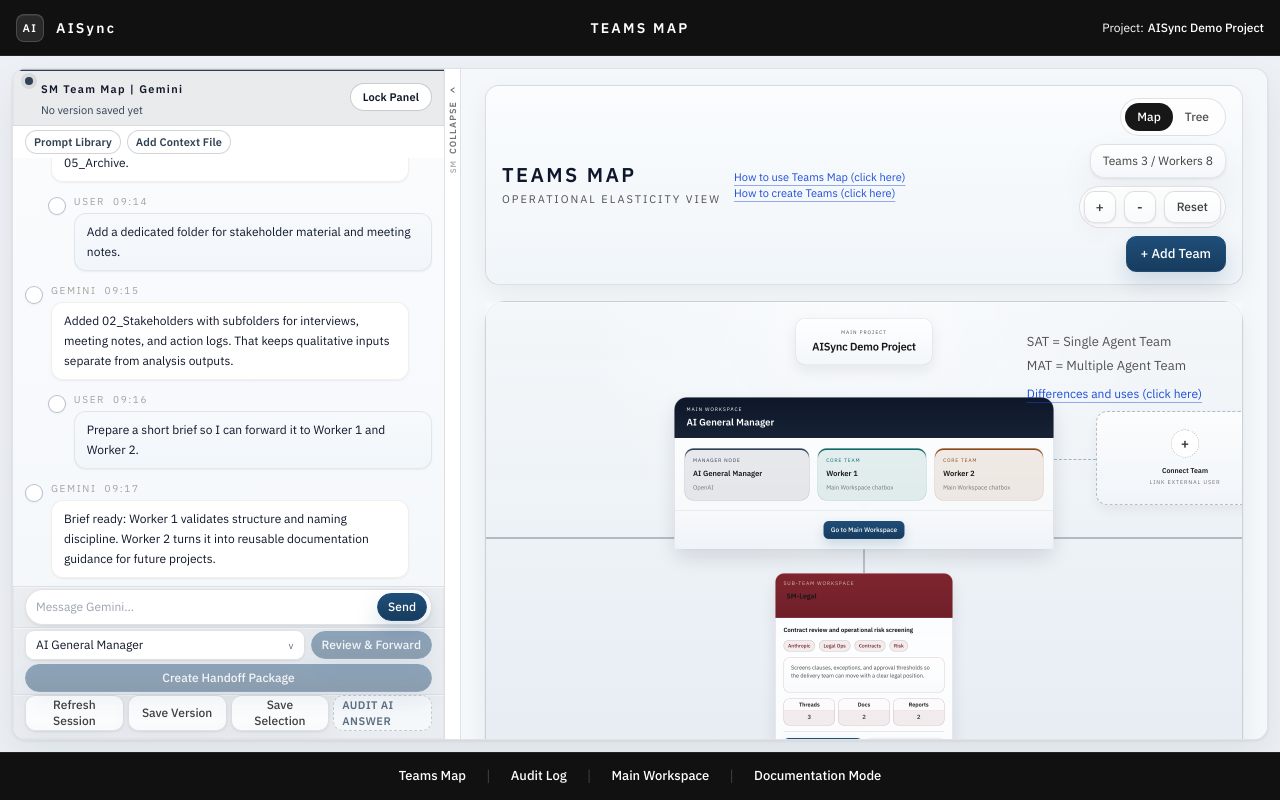
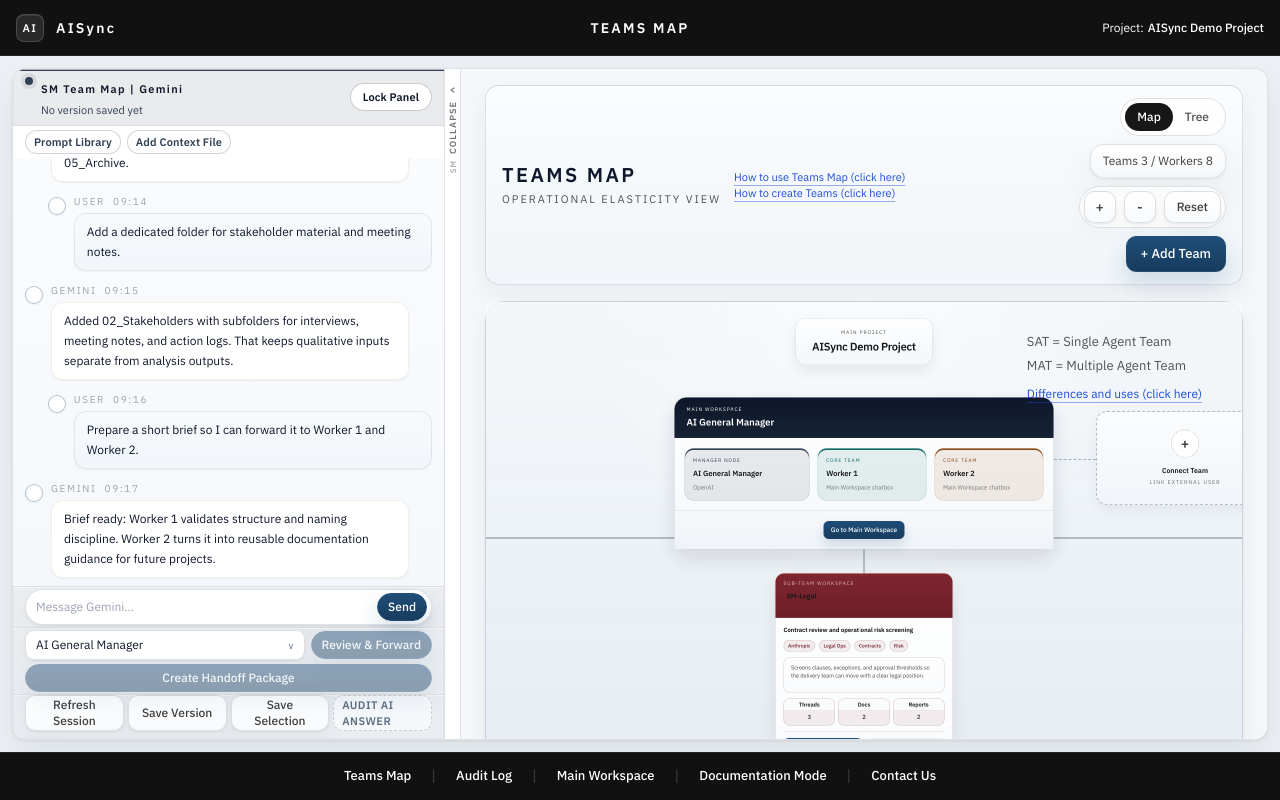
Before and after one commit to agustinestefanell/AISYNC-DEMO-MVP, a React (Vite) app: page / in a window 1280 px wide. Built offline with nearby package versions, Linux system fonts and the light colour scheme.

Commit message:
OE-MVP-02B restore MVP contact form access

```diff
--- a/src/components/BottomNav.tsx
+++ b/src/components/BottomNav.tsx
@@ -17,6 +17,7 @@ const PAGE_ITEMS: NavItem[] = [
   { key: 'C', label: 'Audit Log', shortLabel: 'Log', page: 'C' },
   { key: 'A', label: 'Main Workspace', shortLabel: 'Main', page: 'A' },
   { key: 'B', label: 'Documentation Mode', shortLabel: 'Docs', page: 'B' },
+  { key: 'I', label: 'Contact Us', shortLabel: 'Contact', page: 'I' },
 ];
 
 const SETTINGS_ITEMS = ['Project Settings', 'Agent Labels', 'Theme Preset'];
@@ -277,6 +278,16 @@ export function BottomNav() {
             onNavigate={() => navigateToPage('B')}
             subdued={isPreviewEntryPoint}
           />
+
+          <span className={separatorClassName}>|</span>
+
+          <NavButton
+            label="Contact Us"
+            active={state.currentPage === 'I'}
+            href={buildPageHref('I')}
+            onNavigate={() => navigateToPage('I')}
+            subdued={isPreviewEntryPoint}
+          />
         </div>
 
         <div
--- a/src/pages/PageI.tsx
+++ b/src/pages/PageI.tsx
@@ -102,7 +102,7 @@ export function PageI() {
                   Contact Us
                 </h1>
                 <p className="mt-4 max-w-lg text-sm leading-6 text-neutral-600 sm:text-base">
-                  Send us your message and we will review it.
+                  Send feedback, questions, or demo requests for AISYNC-DEMO-MVP.
                 </p>
               </div>
 
@@ -112,7 +112,7 @@ export function PageI() {
                     What happens next
                   </div>
                   <p className="mt-2">
-                    AISync stores the contact request as a structured row for review. No public inbox,
+                    AISYNC-DEMO-MVP stores this contact request as a structured row for review. No public inbox,
                     no email automation, and no extra product module are created from this form.
                   </p>
                 </div>
```
